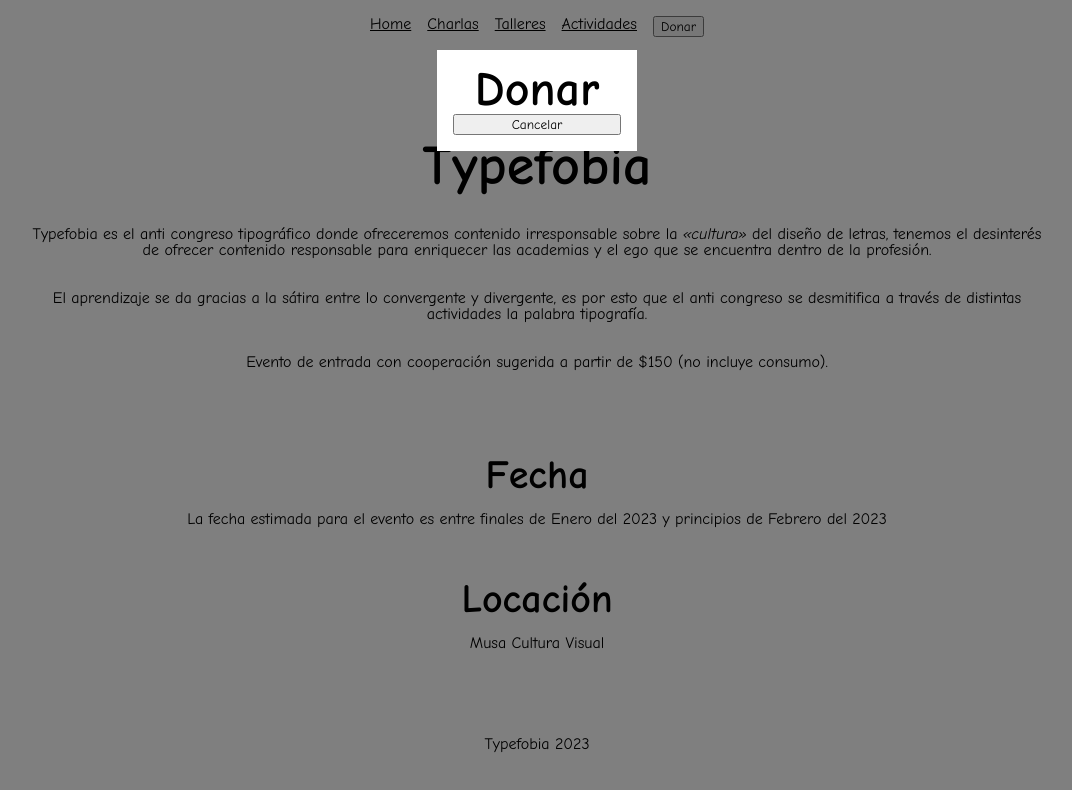
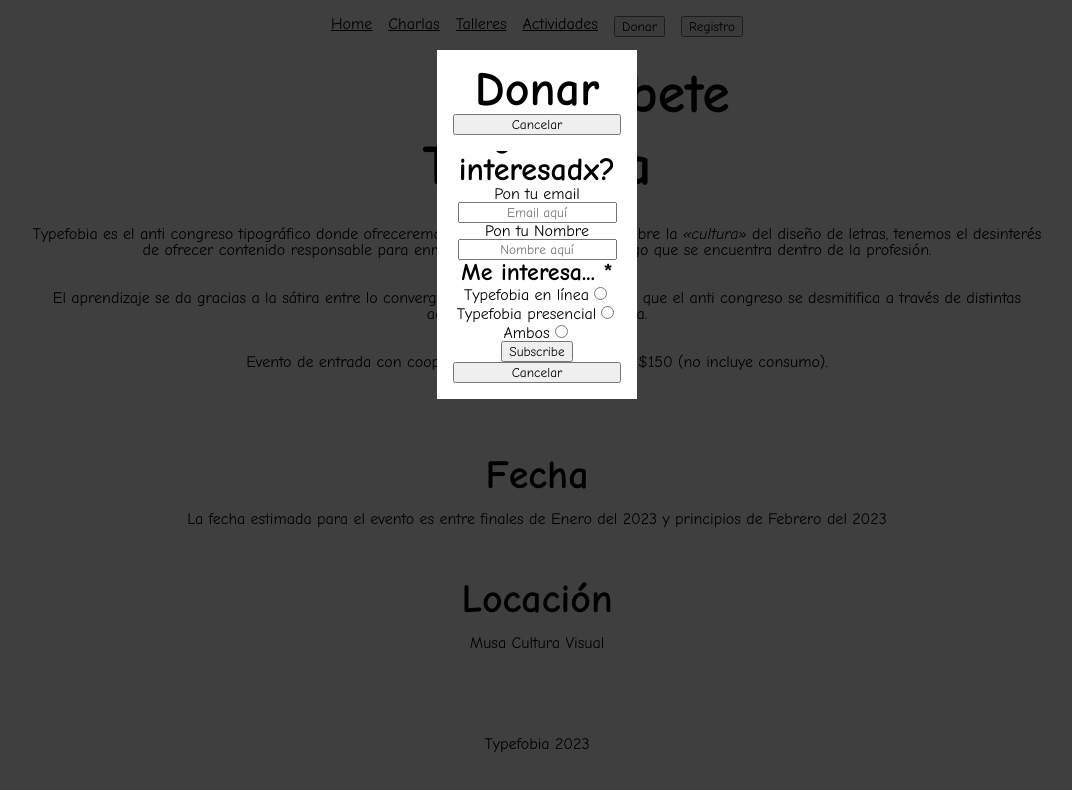
Before and after one commit to letterengine/typefobia.com, a Next.js app in the folder frontend/: page / in a window 1280 px wide. Both pictures are taken after a click on the button "Donar". Shown: the top 790 px of the page, without its empty margins (103-1175 px from the left). Built offline with nearby package versions, Linux system fonts and the light colour scheme.

Commit message:
Modal de registro para Mailchimp

```diff
--- /dev/null
+++ b/frontend/components/Overlay/MailChimp.js
@@ -0,0 +1,99 @@
+import React, { useRef, useState } from "react";
+import Backdrop from "./Backdrop";
+import Modal from "./Modal";
+
+export default function MailChimp() {
+  const [radioValue, setRadioValue] = useState();
+  const emailRef = useRef(null);
+  const firstNameRef = useRef(null);
+  const radioeRef = useRef(null);
+
+  const handleSettingsChange = (e) => setRadioValue(e.target.value);
+
+  const subscribeUser = async (e) => {
+    e.preventDefault();
+    const res = await fetch("api/subscribeUser", {
+      body: JSON.stringify({
+        email: emailRef.current.value,
+        FNAME: firstNameRef.current.value,
+        MMERGE6: radioValue,
+      }),
+
+      headers: {
+        "Content-Type": "application/json",
+      },
+
+      method: "POST",
+    });
+  };
+
+  return (
+    <>
+      <Backdrop />
+      <Modal>
+        <div className="">
+          <div className="">
+            <h1 className="">Subscribete </h1>
+            <h4>¿Estás interesadx?</h4>
+          </div>
+          <div className="">
+            <form onSubmit={subscribeUser}>
+              <label for="email-input">Pon tu email</label>
+              <input
+                type="email"
+                id="email-input"
+                name="email"
+                placeholder="Email aquí"
+                ref={emailRef}
+                required
+              />
+              <label for="firstName-input">Pon tu Nombre</label>
+              <input
+                type="text"
+                id="firstName-input"
+                name="firstName"
+                placeholder="Nombre aquí"
+                ref={firstNameRef}
+                required
+              />
+              <h5>Me interesa... *</h5>
+
+              <label for="radio1">Typefobia en línea</label>
+              <input
+                ref={radioeRef}
+                type="radio"
+                id="radio1"
+                name="radio"
+                value="Typefobia en línea"
+                onClick={handleSettingsChange}
+              ></input>
+              <label for="radio2">Typefobia presencial</label>
+              <input
+                ref={radioeRef}
+                type="radio"
+                id="radio2"
+                name="radio"
+                value="Typefobia presencial"
+                onClick={handleSettingsChange}
+              ></input>
+              <label for="radio3">Ambos</label>
+              <input
+                ref={radioeRef}
+                type="radio"
+                id="radio3"
+                name="radio"
+                value="Ambos"
+                onClick={handleSettingsChange}
+              ></input>
+              <div className="flex justify-center items-center">
+                <button type="submit" value="" name="subscribe" className="">
+                  Subscribe
+                </button>
+              </div>
+            </form>
+          </div>
+        </div>
+      </Modal>
+    </>
+  );
+}
--- a/frontend/components/UI/Navbar.js
+++ b/frontend/components/UI/Navbar.js
@@ -22,6 +22,7 @@ export default function Navbar() {
                 </Link>
             ))}
             <Button onClick={modalctx.mountHandler}>Donar</Button>
+            <Button onClick={modalctx.mountHandler}>Registro</Button>
         </nav>
     );
 }
--- a/frontend/package.json
+++ b/frontend/package.json
@@ -14,6 +14,7 @@
         "@next/font": "^13.0.6",
         "eslint": "8.28.0",
         "eslint-config-next": "13.0.5",
+        "isomorphic-unfetch": "^3.1.0",
         "next": "^13.0.6",
         "react": "18.2.0",
         "react-dom": "18.2.0"
--- a/frontend/pages/_app.js
+++ b/frontend/pages/_app.js
@@ -6,6 +6,7 @@ import AppContainer from '../components/Containers/AppContainer';
 import Navbar from '../components/UI/Navbar';
 import Footer from '../components/UI/Footer';
 import Donar from '../components/Overlay/Donar';
+import MailChimp from '../components/Overlay/MailChimp';
 
 export default function MyApp({ Component, pageProps }) {
     return (
@@ -15,6 +16,7 @@ export default function MyApp({ Component, pageProps }) {
                 <Component {...pageProps} />
                 <Footer />
             </AppContainer>
+            <MailChimp />
             <Donar />
         </ModalContextProvider>
     );
--- /dev/null
+++ b/frontend/pages/api/subscribeUser.js
@@ -0,0 +1,48 @@
+import fetch from "isomorphic-unfetch";
+
+export default async (req, res) => {
+  const { email, FNAME, MMERGE6 } = req.body;
+
+  console.log({ email, FNAME, MMERGE6 });
+
+  if (!email) {
+    return res.status(400).json({ error: "Email is required" });
+  }
+
+  try {
+    const AUDIENCE_ID = process.env.MAILCHIMP_AUDIENCE_ID;
+    const API_KEY = process.env.MAILCHIMP_API_KEY;
+    const DATACENTER = process.env.MAILCHIMP_API_SERVER;
+    const data = {
+      email_address: email,
+      status: "subscribed",
+      merge_fields: {
+        FNAME: FNAME,
+        MMERGE6: MMERGE6,
+      },
+    };
+
+    const response = await fetch(
+      `https://${DATACENTER}.api.mailchimp.com/3.0/lists/${AUDIENCE_ID}/members`,
+
+      {
+        body: JSON.stringify(data),
+        headers: {
+          Authorization: `apikey ${API_KEY}`,
+          "Content-Type": "application/json",
+        },
+        method: "POST",
+      }
+    );
+
+    if (response.status >= 400) {
+      return res.status(400).json({
+        error: `There was an error subscribing to the newsletter.`,
+      });
+    }
+
+    return res.status(201).json({ error: "" });
+  } catch (error) {
+    return res.status(500).json({ error: error.message || error.toString() });
+  }
+};
```
Also changed, not shown: 1 other file (tests, documents, lock files or other folders).
